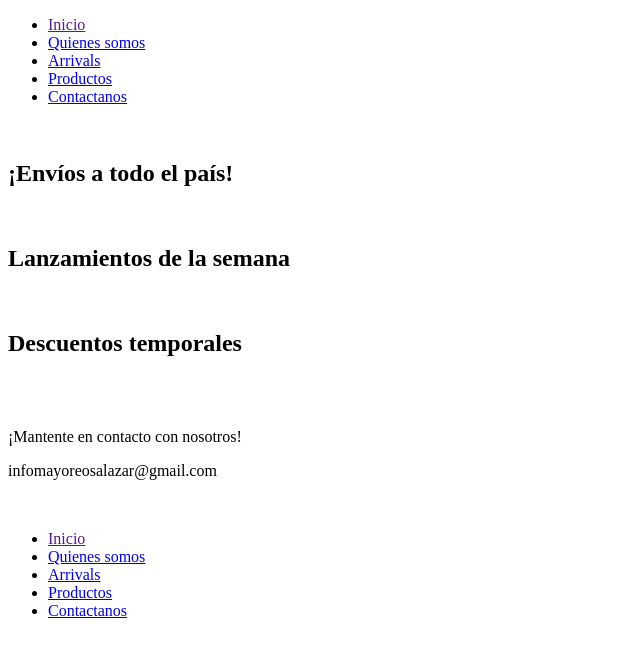
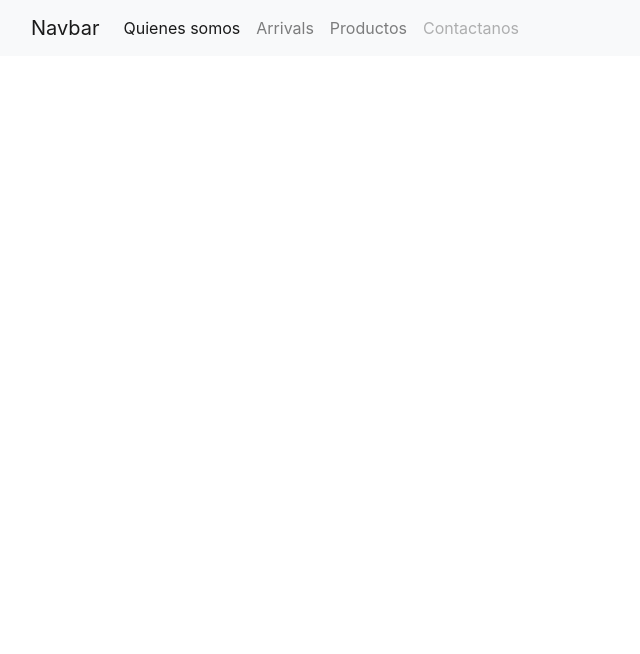
Before and after one commit to monica1402/proyecto_coder, a plain HTML site: page index.html in a window 1280 px wide. Shown: the whole page, without its empty margins (0-640 px from the left). Drawn offline with nearby package versions, Linux system fonts and the light colour scheme.

Commit message:
Añadí Bootstrap
Añadí el menú

```diff
--- a/index.html
+++ b/index.html
@@ -1,79 +1,47 @@
 <!DOCTYPE html>
-<html lang="en">
+<html lang="es">
+
 <head>
     <meta charset="UTF-8">
     <meta name="viewport" content="width=device-width, initial-scale=1.0">
-        <title>Document</title>
+    <title>Tu Título Aquí</title>
+    <!-- Bootstrap CSS CDN -->
+    <link rel="stylesheet" href="https://stackpath.bootstrapcdn.com/bootstrap/4.5.2/css/bootstrap.min.css">
 </head>
 
 <body>
-        <header>
-            <nav>
-                <ul>
-                    <li><a href="">Inicio</a></li>
-                    <li><a href="pages/quienes somos.html">Quienes somos</a></li>
-                    <li><a href="pages/arrivals.html">Arrivals</a></li>
-                    <li><a href="pages/productos.html">Productos</a></li>
-                    <li><a href="pages/contactanos.html">Contactanos</a></li>
+
+    <nav class="navbar navbar-expand-lg navbar-light bg-light">
+        <div class="container-fluid">
+            <a class="navbar-brand" href="#">Navbar</a>
+            <button class="navbar-toggler" type="button" data-bs-toggle="collapse" data-bs-target="#navbarNav"
+                aria-controls="navbarNav" aria-expanded="false" aria-label="Toggle navigation">
+                <span class="navbar-toggler-icon"></span>
+            </button>
+            <div class="collapse navbar-collapse" id="navbarNav">
+                <ul class="navbar-nav">
+                    <li class="nav-item">
+                        <a class="nav-link active" aria-current="page" href="pages/quienes somos.html">Quienes somos</a>
+                    </li>
+                    <li class="nav-item">
+                        <a class="nav-link" href="pages/arrivals.html">Arrivals</a>
+                    </li>
+                    <li class="nav-item">
+                        <a class="nav-link" href="pages/productos.html">Productos</a>
+                    </li>
+                    <li class="nav-item">
+                        <a class="nav-link disabled" href="pages/contactanos.html">Contactanos</a></li>
+                    </li>
                 </ul>
+            </div>
+        </div>
     </nav>
-        </header>
 
-        <main>
-            <section>
-                <article>
-                    <img src="" alt="">
-                    <img src="" alt="">
-                    <img src="" alt="">
-                    <img src="" alt="">
-                </article>
-            </section>
+    <!-- Opcional: jQuery y Popper.js para componentes Bootstrap que requieran JavaScript -->
+    <script src="https://code.jquery.com/jquery-3.5.1.slim.min.js"></script>
+    <script src="https://cdn.jsdelivr.net/npm/popper.js@1.16.1/dist/umd/popper.min.js"></script>
+    <!-- Bootstrap JS CDN -->
+    <script src="https://stackpath.bootstrapcdn.com/bootstrap/4.5.2/js/bootstrap.min.js"></script>
+</body>
 
-            <section>
-                <article class="envios">
-                    <h2>¡Envíos a todo el país!</h2>
-                    <img src="" alt="">
-                </article>
-            <section>
-                <h2>Lanzamientos de la semana</h2>
-                <img src="" alt="">
-            </section>
-
-            <section>
-                <h2>Descuentos temporales</h2>
-                <img src="" alt="">
-            </section>
-
-            </section>
-
-        </main>
-
-        <footer id="footer">
-            <article class="footerLogo">
-                <img class="footerLogoImg" alt="">
-            </article>
-
-            <article class="footerInfo">
-                <p>¡Mantente en contacto con nosotros!</p>
-                <p>infomayoreosalazar@gmail.com</p>
-            </article>
-
-            <article class="footerMedia">
-                <img src="" alt="">
-                <img src="" alt="">
-                <img src="" alt="">
-            </article>
-
-            <article class="footerLinks">
-                <ul>
-                    <li><a href="">Inicio</a></li>
-                    <li><a href="pages/quienes somos.html">Quienes somos</a></li>
-                    <li><a href="pages/arrivals.html">Arrivals</a></li>
-                    <li><a href="pages/productos.html">Productos</a></li>
-                    <li><a href="pages/contactanos.html">Contactanos</a></li>
-                </ul>
-
-            </article>
-        </footer>
-    </body>
 </html>
```
Lines whose indentation alone changed are shown as unchanged.
